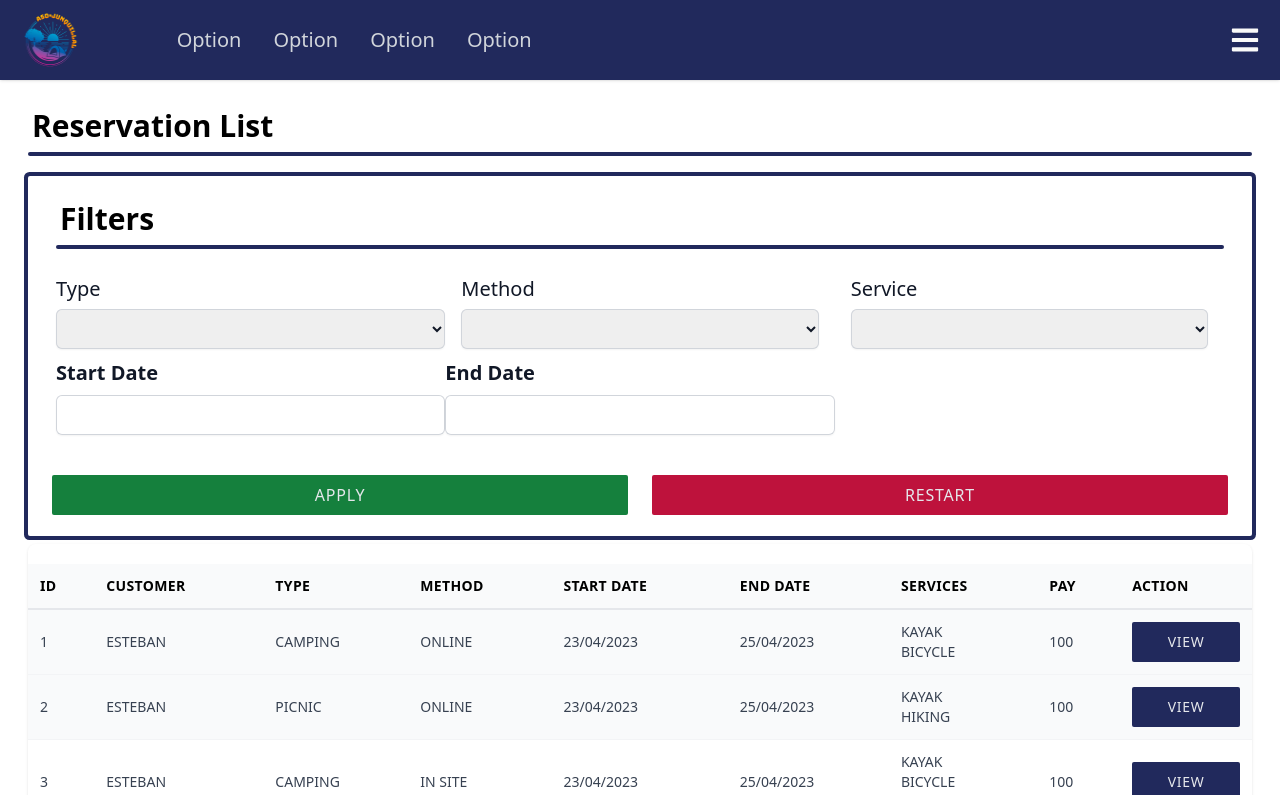
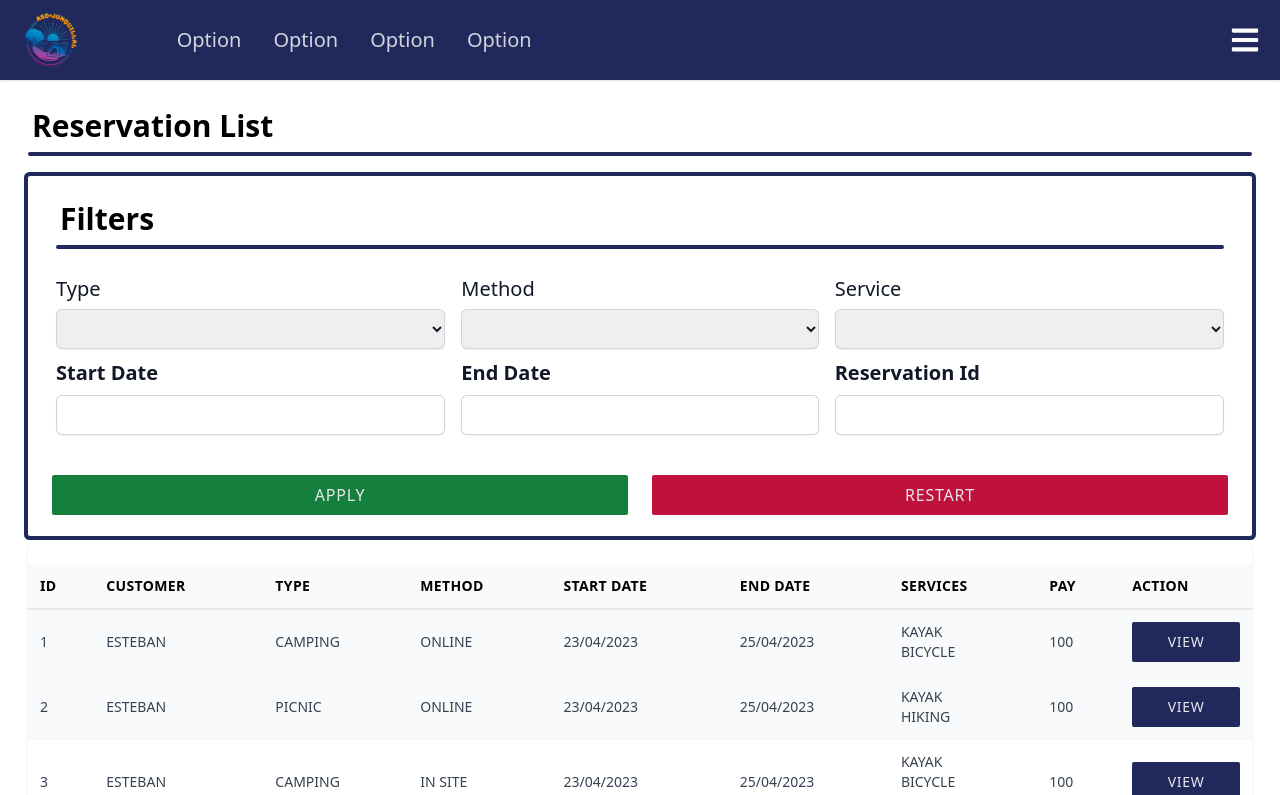
Before and after one commit to estebancb03/LosOsitos_ci0128_23a, a React (Vite) app in the folder src/Frontend/: page /operator/reservation-list in a window 1280 px wide. Shown: the top 795 px of the page. Built offline with nearby package versions, Linux system fonts and the light colour scheme.

Commit message:
Se agrega estado para filtro de reservationid

```diff
--- a/src/Frontend/src/pages/ReservationList.jsx
+++ b/src/Frontend/src/pages/ReservationList.jsx
@@ -30,6 +30,7 @@ const ReservationList = () => {
     type: null,
     method: null,
     service: null,
+    reservationId: null,
   });
   // Table columns
   const tableColumns = [
@@ -88,6 +89,10 @@ const ReservationList = () => {
       value !== ""
         ? (updatedFilters.service = value)
         : (updatedFilters.service = null);
+    } else if (type === "reservationId") {
+      value !== ""
+        ? (updatedFilters.reservationId = value)
+        : (updatedFilters.reservationId = null);
     }
     setFilters(updatedFilters);
   };
@@ -159,7 +164,7 @@ const ReservationList = () => {
               onChangeFunction={changeFiltersState}
             />
           </span>
-          <span className="mx-4 sm:mt-4 sm:mx-0">
+          <span className="">
             <DropDownSelect
               text="Service"
               disabled={false}
@@ -168,11 +173,14 @@ const ReservationList = () => {
               onChangeFunction={changeFiltersState}
             />
           </span>
+          <InputButton text="Start Date" />
+          <span className="mx-4 sm:mx-0">
+            <InputButton text="End Date" />
+          </span>
           <InputButton
-            text="Start Date"
-          />
-          <InputButton
-            text="End Date"
+            type="reservationId"
+            text="Reservation Id"
+            onChangeFunction={changeFiltersState}
           />
         </FiltersContainer>
         {/* Modal elements */}
```
